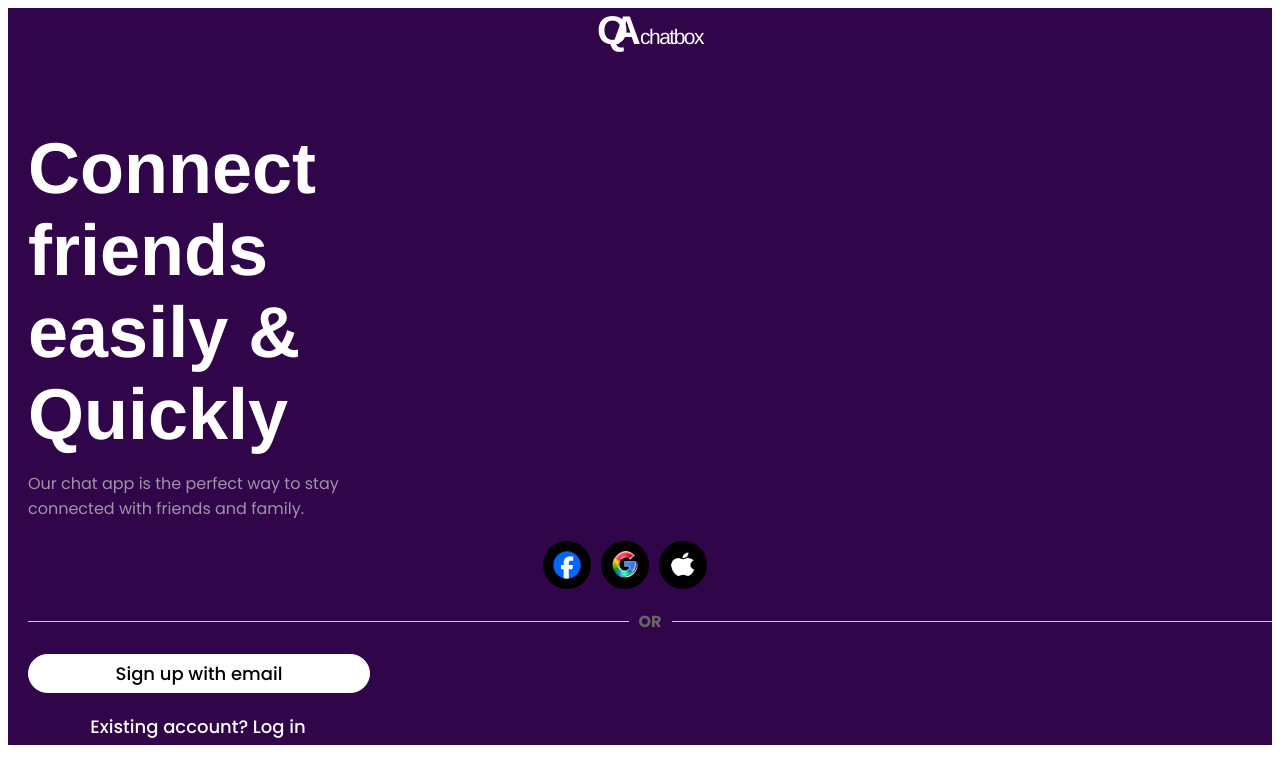
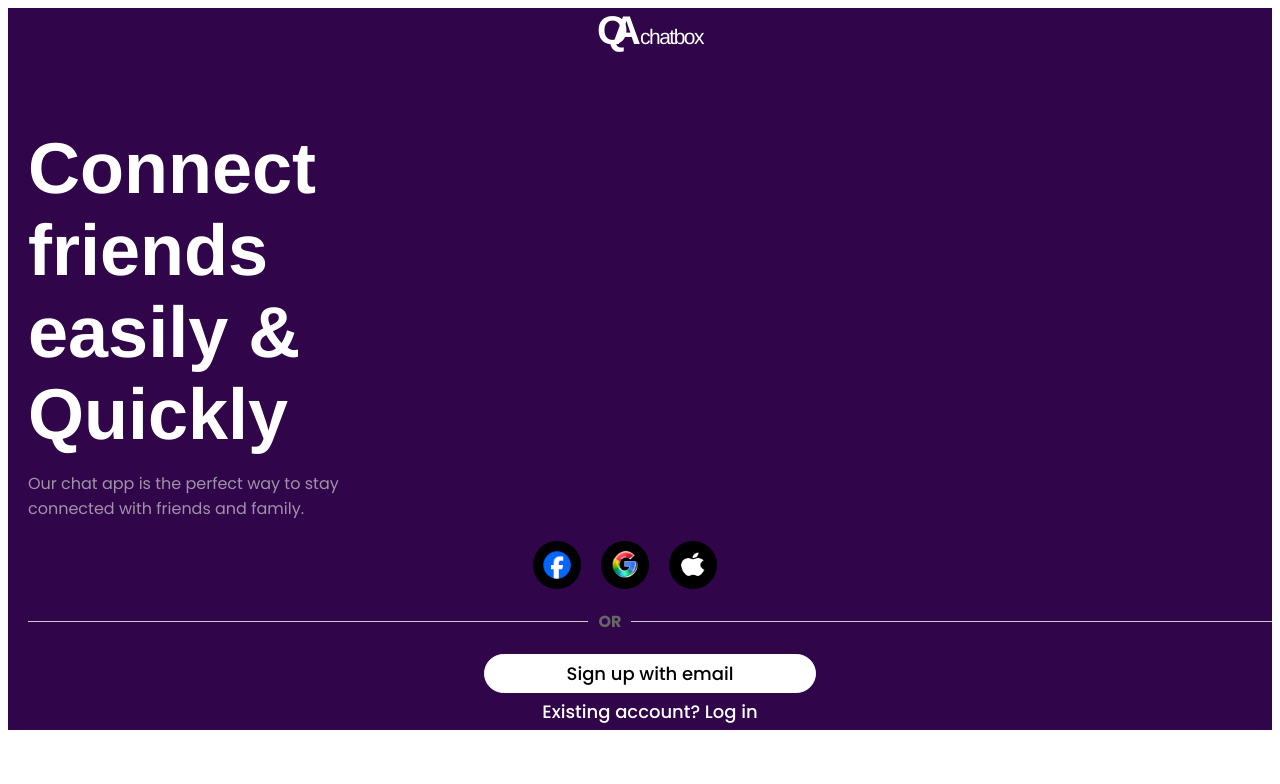
Before and after one commit to Ali1972101/QAchatbox, a React (Vite) app: page / in a window 1280 px wide. Shown: the top 784 px of the page. Built offline with nearby package versions, Linux system fonts and the light colour scheme.

Commit message:
Refine layout alignment, social gaps, and button margins in Home page

```diff
--- a/src/Pages/Home.css
+++ b/src/Pages/Home.css
@@ -124,7 +124,7 @@ body {
     display: flex;
     justify-content: center;
     /* align-items: center; */
-    gap: 10px;
+    gap: 20px;
     margin-top: 20px;
     margin-right: 50px;
 
@@ -146,10 +146,11 @@ body {
     font-weight: 500;
     border: 1px solid white ;
     border-radius: 100px;
-    padding: 5px 10px;
+    padding: 5px 5px;
     text-align: center;
     background-color: white;
     width: 320px;
+    margin: 0 auto;
     /* letter-spacing: -1.5px;  */
 }
 
@@ -160,9 +161,11 @@ body {
     font-weight: 500;
     /* border: 1px solid white ; */
     /* border-radius: 100px; */
-    padding: 5px 10px;
+    padding: 5px 5px;
     text-align: center;
     width: 320px;
+    margin: 0 auto;
+
     /* letter-spacing: -1.5px;  */
     color: white;
 }
--- a/src/Pages/Home.jsx
+++ b/src/Pages/Home.jsx
@@ -60,9 +60,9 @@ export default function Home() {
         </div>
 
       <div style={{ display: 'flex', alignItems: 'center', margin: '20px 0' }}>
-      <div style={{ flex: 1, height: '1px', backgroundColor: '#ccc' }}></div>
+      <div style={{ flex: 0.7, height: '1px', backgroundColor: '#ccc' }}></div>
       <span style={{ padding: '0 10px', color: '#666', fontWeight: 'bold' }}>OR</span>
-      <div style={{ flex: 1, height: '1px', backgroundColor: '#ccc' }}></div>
+      <div style={{ flex: 0.8, height: '1px', backgroundColor: '#ccc' }}></div>
     </div>
 
     <div>
```
